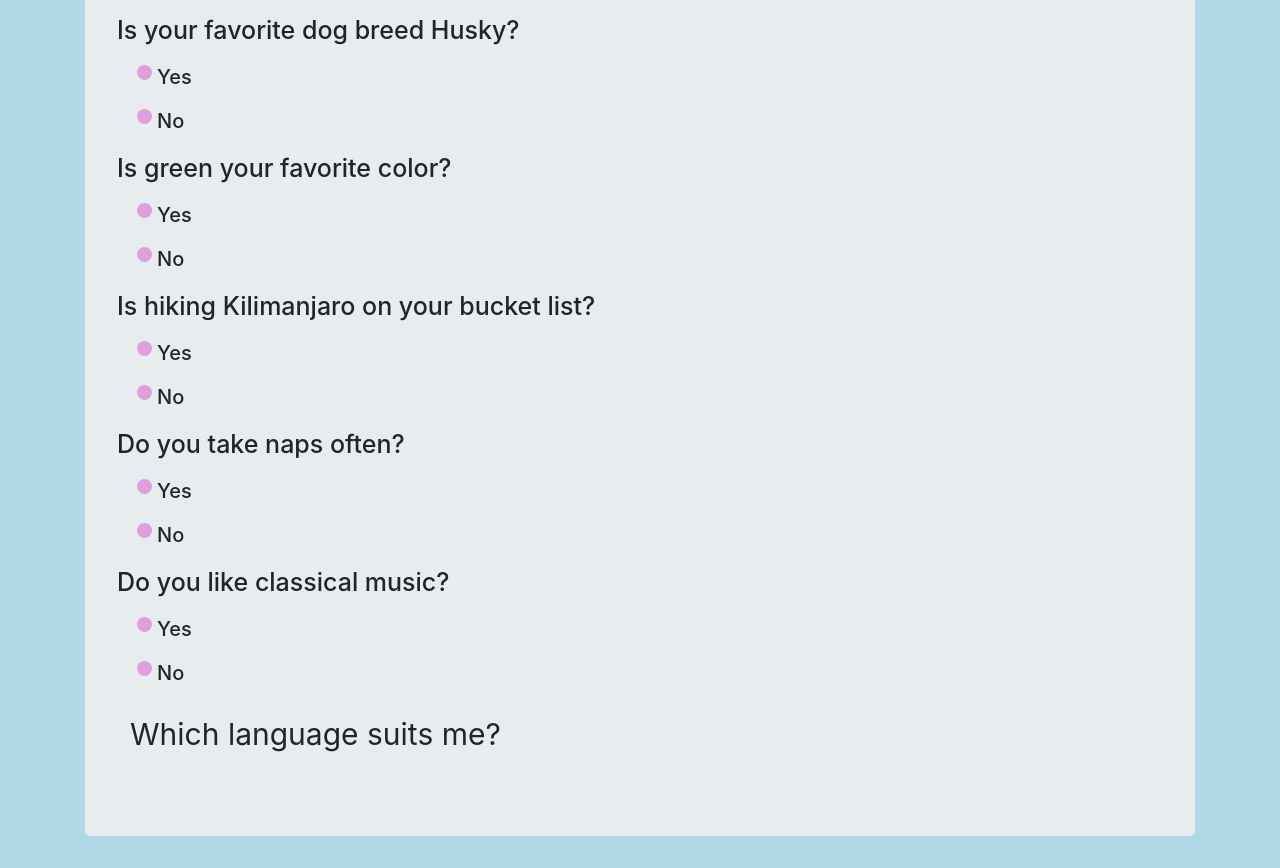
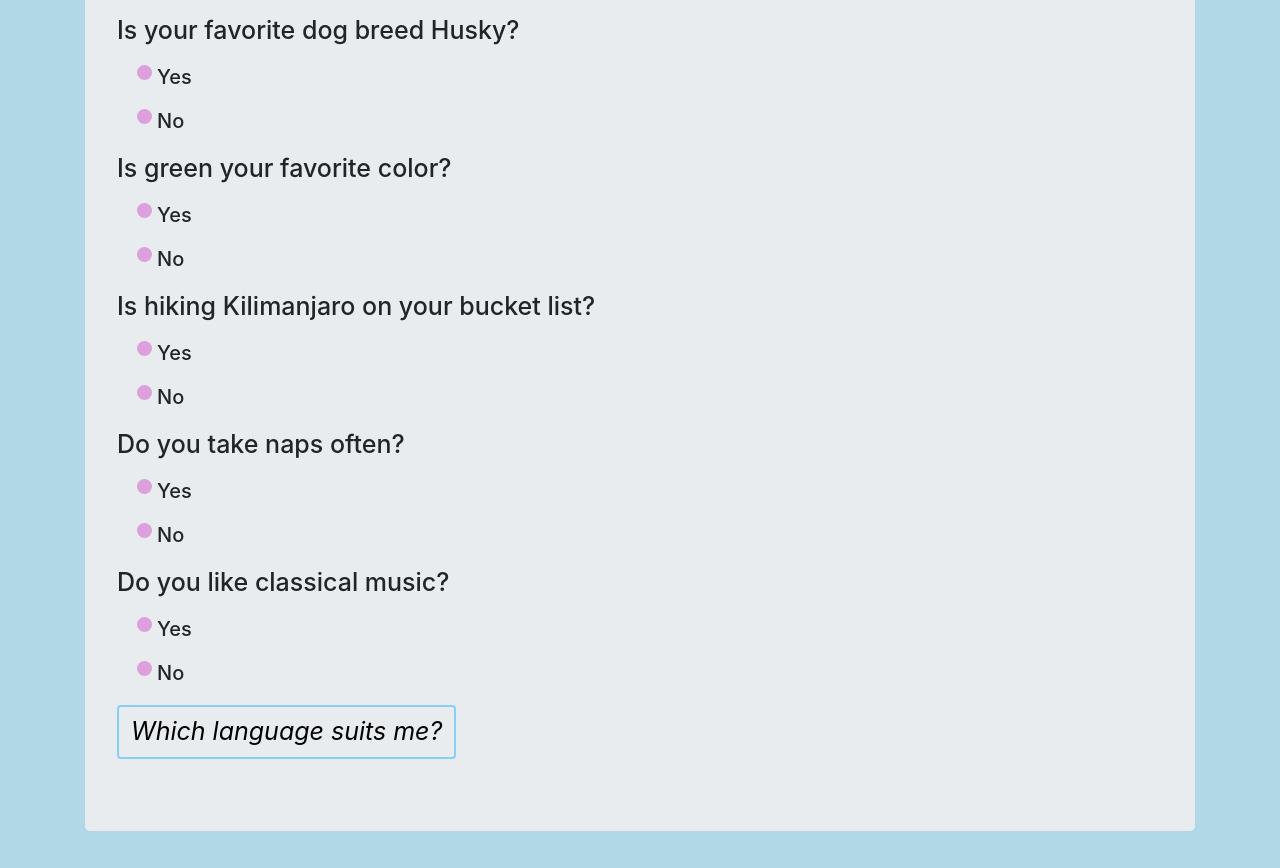
Before and after one commit to tawneeh/programming-language-suggester, a plain HTML site: page index.html in a window 1280 px wide. Shown: the part 145-1013 px from the top of the page. Drawn offline with Linux system fonts and the light colour scheme.

Commit message:
add button border, color and make it hoverable

```diff
--- a/css/styles.css
+++ b/css/styles.css
@@ -26,7 +26,15 @@ h3 {
 }
 
 .btn {
-  font-size: 30px;
+  font-size: 25px;
+  font-style: italic;
+  color: black;
+  border: 2px solid lightskyblue;
+}
+
+.btn:hover {
+  background-color: lightskyblue;
+  color: whitesmoke;
 }
 
 .form-check-label {
```
